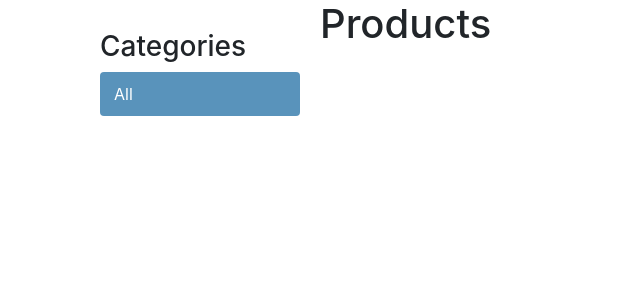
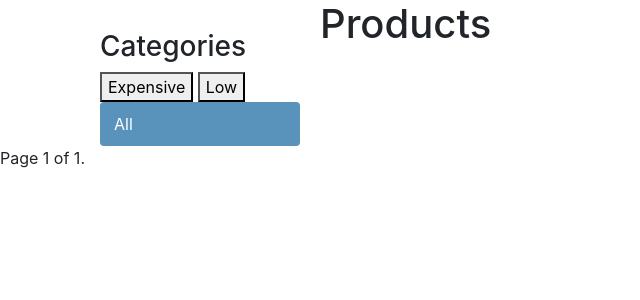
Before and after one commit to umuraliev/shopFull, a Django app: page / in a window 1280 px wide. Shown: the part 56-356 px from the top of the page, without its empty margins (0-640 px from the left). Run offline with Django 4.2, Linux system fonts and the light colour scheme; data that the repository does not hold is empty; some libraries are stand-ins or nearby versions.

Commit message:
add pagination, search, filter

```diff
--- a/config/settings.py
+++ b/config/settings.py
@@ -130,3 +130,6 @@ MEDIA_ROOT = BASE_DIR / 'media/'
 # https://docs.djangoproject.com/en/4.0/ref/settings/#default-auto-field
 
 DEFAULT_AUTO_FIELD = 'django.db.models.BigAutoField'
+
+# custom settings
+PAGINATOR_NUM = 4
--- /dev/null
+++ b/shop/helpers.py
@@ -0,0 +1,28 @@
+from django.shortcuts import get_object_or_404
+
+from shop.models import Category
+
+
+def pagination(func):
+    def wrapper(*args, **kwargs):
+        func(args, kwargs)
+
+
+def product_list_filter_sort(request,
+                             products,
+                             category_slug=None,
+                             ):
+    is_sort_asc = request.GET.get('price')
+    is_sort_desc = request.GET.get('-price')
+
+    if category_slug:
+        category = get_object_or_404(
+                                    Category,
+                                    slug=category_slug
+        )
+        products = products.filter(category=category)
+    if is_sort_asc:
+        products = products.order_by('price')
+    elif is_sort_desc:
+        products = products.order_by('-price')
+    return products
--- a/shop/templates/base.html
+++ b/shop/templates/base.html
@@ -15,8 +15,8 @@
     <div class="container-fluid">
         <a href="/" class="navbar-brand">My shop</a>
         <a href="/add-product"><i class="fa-duotone fa-plus"></i></a>
-        <form class="d-flex">
-            <input class="form-control me-2" type="search" placeholder="Search" aria-label="Search">
+        <form class="d-flex" action="{% url 'shop:search' %}">
+            <input class="form-control me-2" name="search" type="search" placeholder="Search" aria-label="Search">
             <button class="btn btn-outline-success" type="submit">Search</button>
         </form>
     </div>
@@ -26,5 +26,23 @@
         Empty Content
     {% endblock content %}
 </div>
+<div class="pagination">
+    <span class="step-links">
+        {% if products.has_previous %}
+            <a href="?page=1">&laquo; first</a>
+            <a href="?page={{ products.previous_page_number }}">previous</a>
+        {% endif %}
+
+        <span class="current">
+            Page {{ products.number }} of {{ products.paginator.num_pages }}.
+        </span>
+
+        {% if products.has_next %}
+            <a href="?page={{ products.next_page_number }}">next</a>
+            <a href="?page={{ products.paginator.num_pages }}">last &raquo;</a>
+        {% endif %}
+    </span>
+</div>
+
 </body>
 </html>
--- a/shop/templates/product/product_list.html
+++ b/shop/templates/product/product_list.html
@@ -8,6 +8,11 @@
 {% block content %}
   <div id="sidebar">
     <h3>Categories</h3>
+    <a href="{% url 'shop:product_list' %}?-price=sort">
+      <button>Expensive </button></a>
+    <a href="{% url 'shop:product_list' %}?price=sort">
+      <button>Low</button>
+    </a>
     <ul>
       <li {% if not category %}class="selected"{% endif %}>
         <a href="{% url 'shop:product_list' %}">All</a>
--- a/shop/urls.py
+++ b/shop/urls.py
@@ -5,6 +5,7 @@ app_name = 'shop'
 
 urlpatterns = [
     path('', views.get_product_list, name='product_list'),
+    path('search_product/', views.search_product, name='search'),
     path('add-product/', views.create_product, name='add_product'),
     path('delete/<str:product_slug>/', views.delete_product, name='delete_product'),
     path('<str:category_slug>/', views.get_product_list, name='product_list_by_category'),
--- a/shop/views.py
+++ b/shop/views.py
@@ -1,23 +1,61 @@
+
 from django.shortcuts import render, get_object_or_404, redirect
+from django.core.paginator import Paginator
+from django.db.models import Q
+from django.conf import settings
 
 from .forms import ProductForm
+from .helpers import product_list_filter_sort
 from .models import Category, Product
+
+
+def search_product(request):
+    category = None
+    categories = Category.objects.all()
+    products = None
+    search = request.GET.get('search')
+    if search:
+        products = Product.objects.filter(Q(name__icontains=search) |
+                                          Q(description__icontains=search)
+                                          )
+    context = {
+        'products': products,
+        'categories': categories,
+        'category': category
+    }
+    return render(
+        request,
+        'product/product_list.html',
+        context
+    )
 
 
 def get_product_list(request, category_slug=None):
     """Функция вытаскивает продукты и если слаг приходит заполненым
     то фильтрует по слагу и в конце возвращаем контексты
     """
+
     category = None
     categories = Category.objects.all()
-    products = Product.objects.filter(available=True)
+    products = Product.objects.filter(available=True).order_by('-created_at')
     if category_slug:
         category = get_object_or_404(Category, slug=category_slug)
         products = products.filter(category=category)
+    # фильтрацию по прайс и по категориям
+    products = product_list_filter_sort(
+        request,
+        products,
+        category_slug
+    )
+
+    paginator = Paginator(products, settings.PAGINATOR_NUM)
+    page_number = request.GET.get('page')
+    products = paginator.get_page(page_number)
+
     context = {
         'products': products,
         'categories': categories,
-        'category': category
+        'category': category,
     }
     return render(
         request,
```
